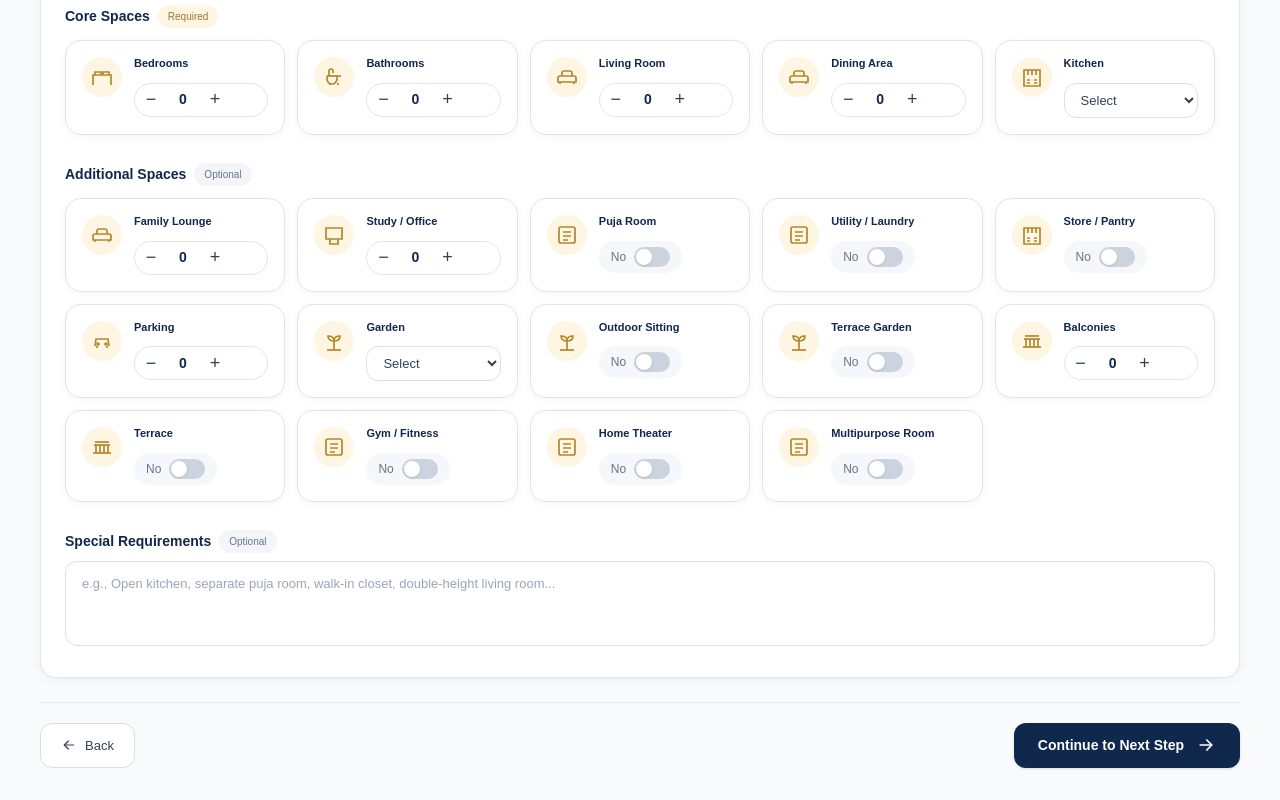
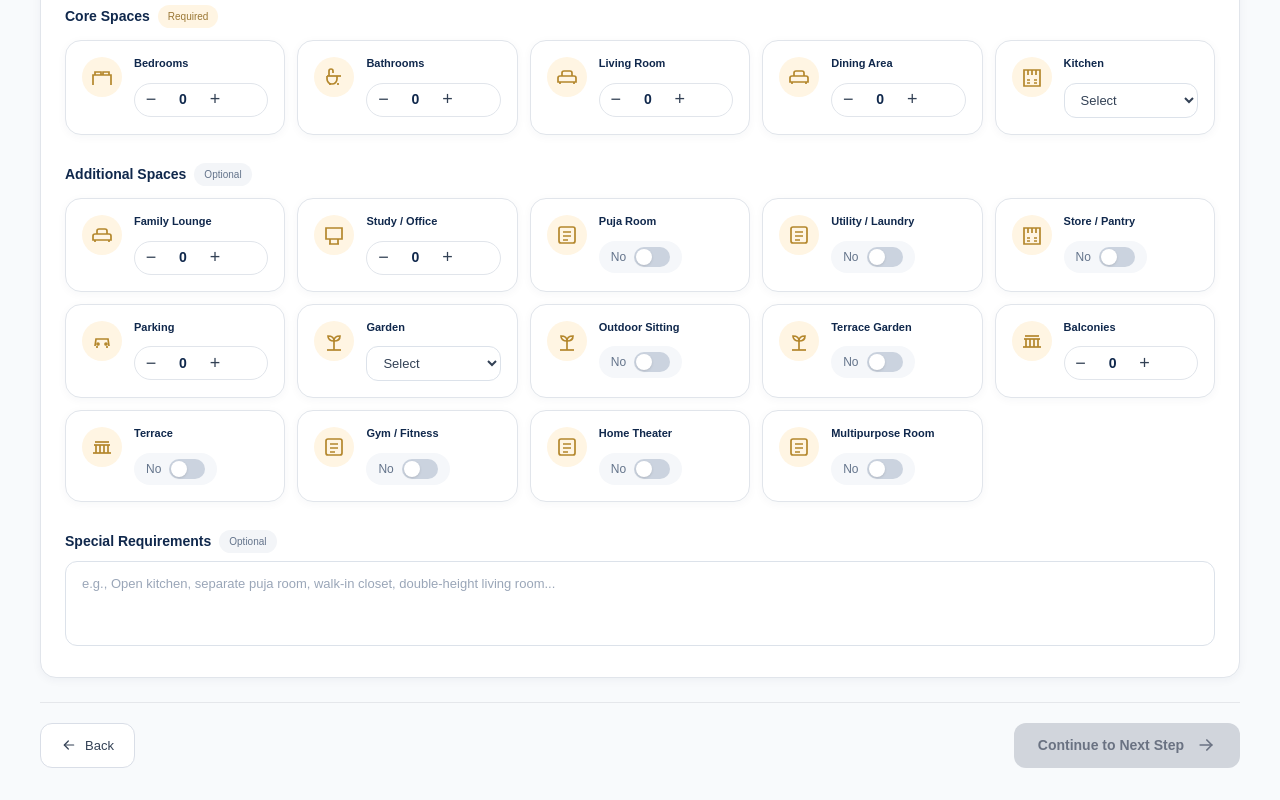
Before and after one commit to dkdipendu-crypto/vdory-frontend, a Next.js app: page /screen-2 in a window 1280 px wide. Shown: the part 393-1193 px from the top of the page. Built offline with nearby package versions, Linux system fonts and the light colour scheme.

Commit message:
Updated Screen 2

```diff
--- a/app/screen-2/page.tsx
+++ b/app/screen-2/page.tsx
@@ -1303,7 +1303,11 @@ Back
 type="button"
 onClick={continueToNextStep}
 disabled={!isScreen2Complete}
-className="inline-flex items-center justify-center gap-3 rounded-xl bg-[#10284c] px-6 py-3 text-[14px] font-semibold text-white shadow-sm transition hover:bg-[#0c203d] sm:min-w-[220px]"
+className={
+isScreen2Complete
+? "inline-flex items-center justify-center gap-3 rounded-xl bg-[#10284c] px-6 py-3 text-[14px] font-semibold text-white hover:bg-[#0b1d38]"
+: "inline-flex items-center justify-center gap-3 rounded-xl bg-gray-300 px-6 py-3 text-[14px] font-semibold text-gray-500 cursor-not-allowed"
+}
 >
 Continue to Next Step
 
@@ -1317,7 +1321,7 @@ className="h-5 w-5"
 <path
 strokeLinecap="round"
 strokeLinejoin="round"
-d="M5 12h13"
+d="M5 12h14"
 />
 <path
 strokeLinecap="round"
```
